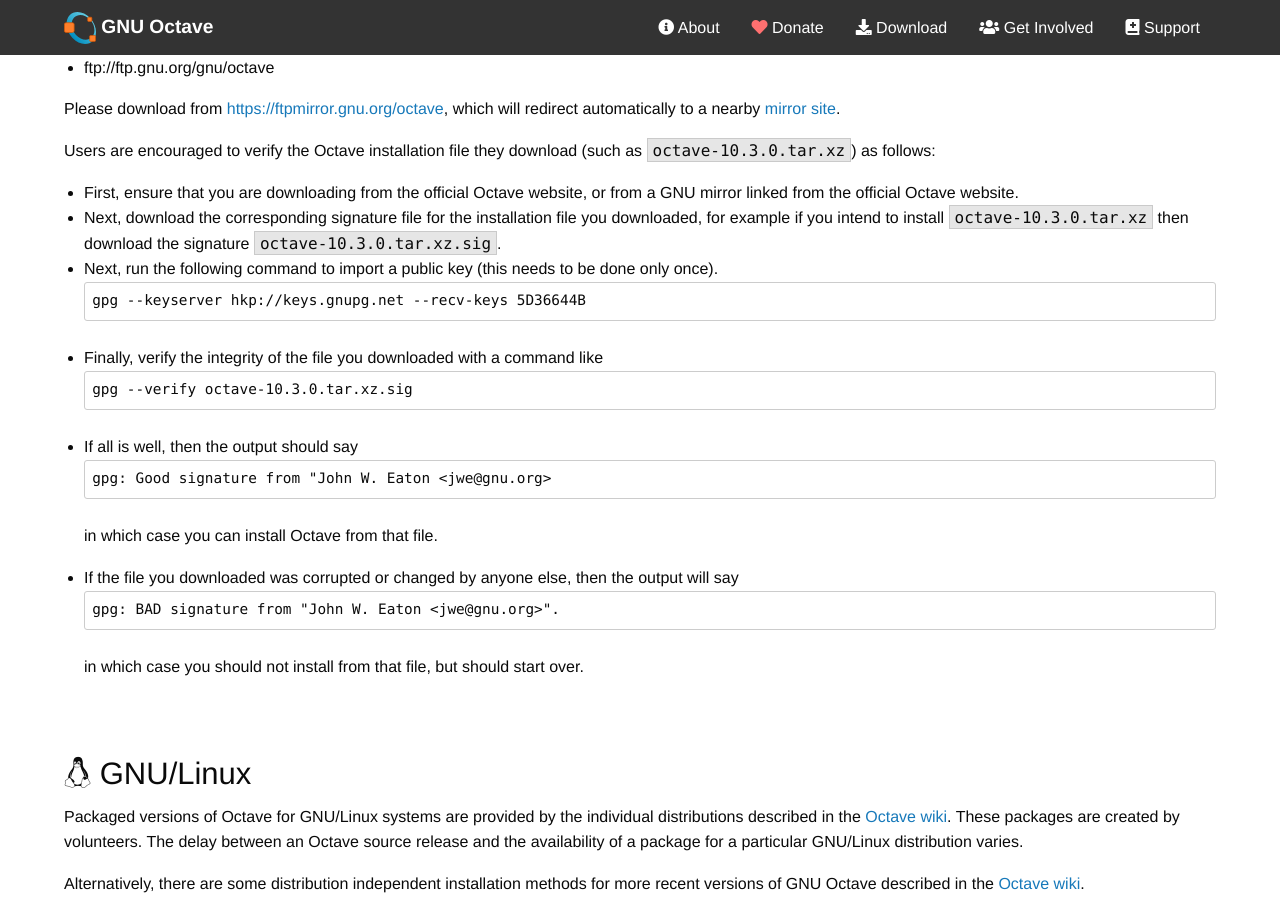
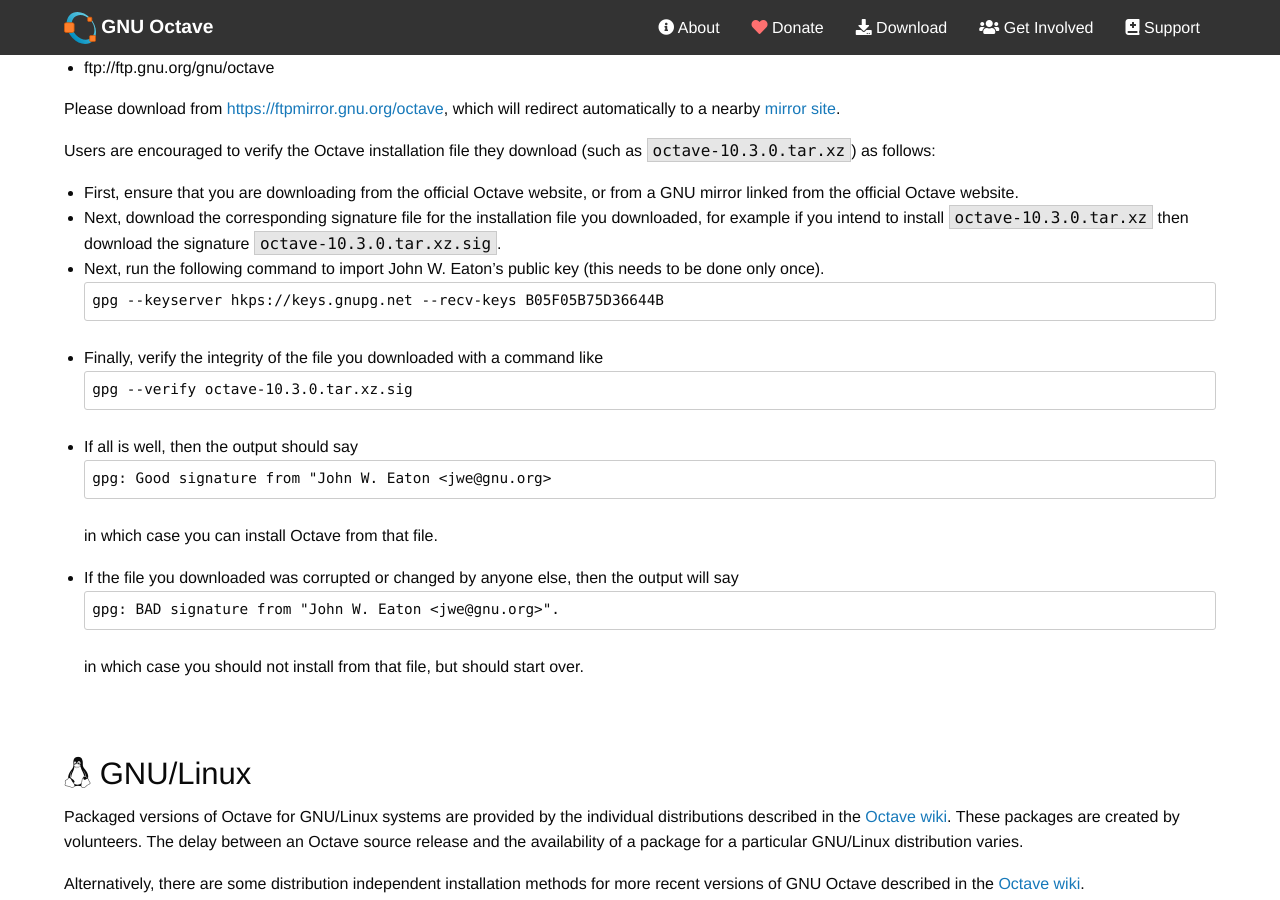
Before and after one commit to gnu-octave/gnu-octave.github.io, a Jekyll site: the page built from pages/download.md, in a window 1280 px wide and 900 px high, scrolled down 421 px. Built offline with Jekyll 4.4.1, drawn with Linux system fonts in a browser that asks for light colours; nearby versions of some CDN libraries.

Commit message:
Recommend secure protocol to download public key.

````diff
--- a/pages/download.md
+++ b/pages/download.md
@@ -42,10 +42,10 @@
 * Next, download the corresponding signature file for the installation file
 you downloaded, for example if you intend to install `octave-10.3.0.tar.xz` then
 download the signature `octave-10.3.0.tar.xz.sig`.
-* Next, run the following command to import a public key (this needs to be done
-  only once).
+* Next, run the following command to import John W. Eaton's public key (this
+  needs to be done only once).
   ```
-  gpg --keyserver hkp://keys.gnupg.net --recv-keys 5D36644B
+  gpg --keyserver hkps://keys.gnupg.net --recv-keys B05F05B75D36644B
   ```
 * Finally, verify the integrity of the file you downloaded with a command like
   ```
@@ -57,7 +57,7 @@
   ```
   in which case you can install Octave from that file.
 * If the file you downloaded was corrupted or changed by anyone else, then
-the output will say
+  the output will say
   ```
   gpg: BAD signature from "John W. Eaton <jwe@gnu.org>".
   ```
````
